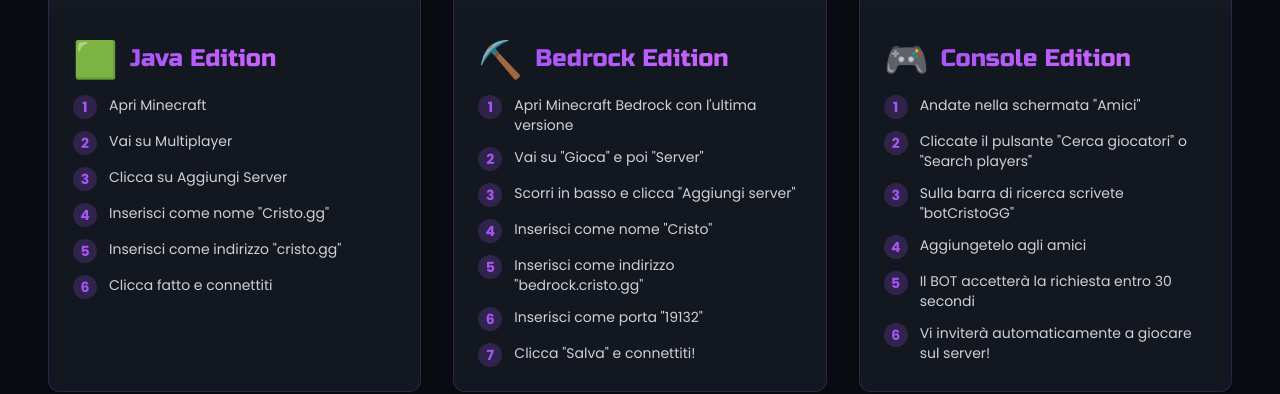
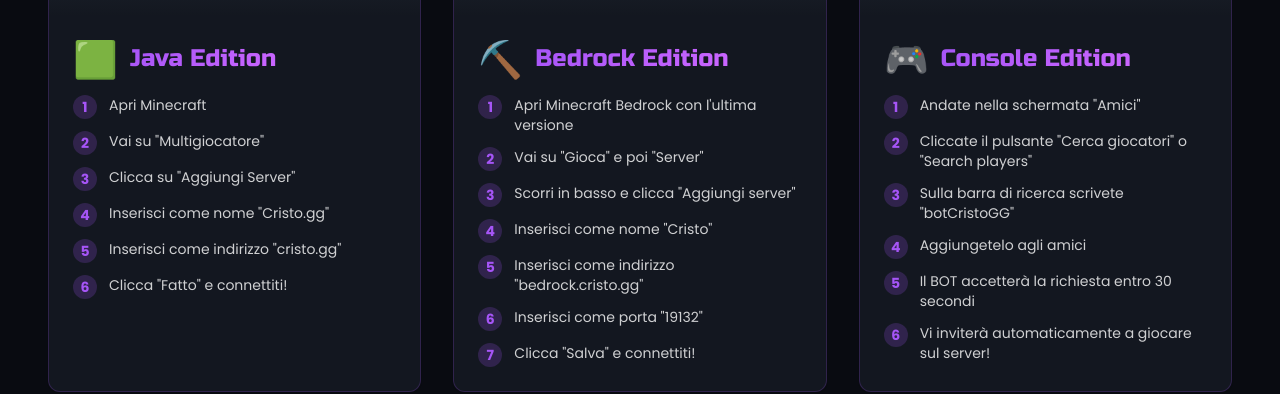
Before and after one commit to Sebastiano1412/cristogg-purple-portal, a React (Vite) app: page / in a window 1280 px wide. Shown: the part 1100-1494 px from the top of the page. Built offline with nearby package versions, Linux system fonts and the light colour scheme; no server answers; the HTML template or start-up script is replaced by a standard one.

Commit message:
Update HowToJoin component

```diff
--- a/src/components/HowToJoin.tsx
+++ b/src/components/HowToJoin.tsx
@@ -11,11 +11,11 @@ const HowToJoin = () => {
       image: javaTutorial,
       steps: [
         'Apri Minecraft',
-        'Vai su Multiplayer',
-        'Clicca su Aggiungi Server',
+        'Vai su "Multigiocatore"',
+        'Clicca su "Aggiungi Server"',
         'Inserisci come nome "Cristo.gg"',
         'Inserisci come indirizzo "cristo.gg"',
-        'Clicca fatto e connettiti'
+        'Clicca "Fatto" e connettiti!'
       ]
     },
     {
```
